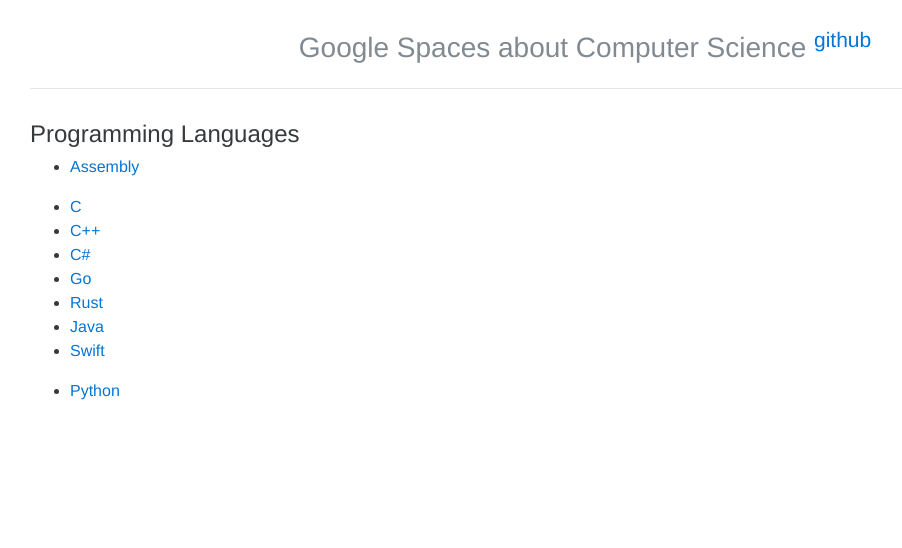
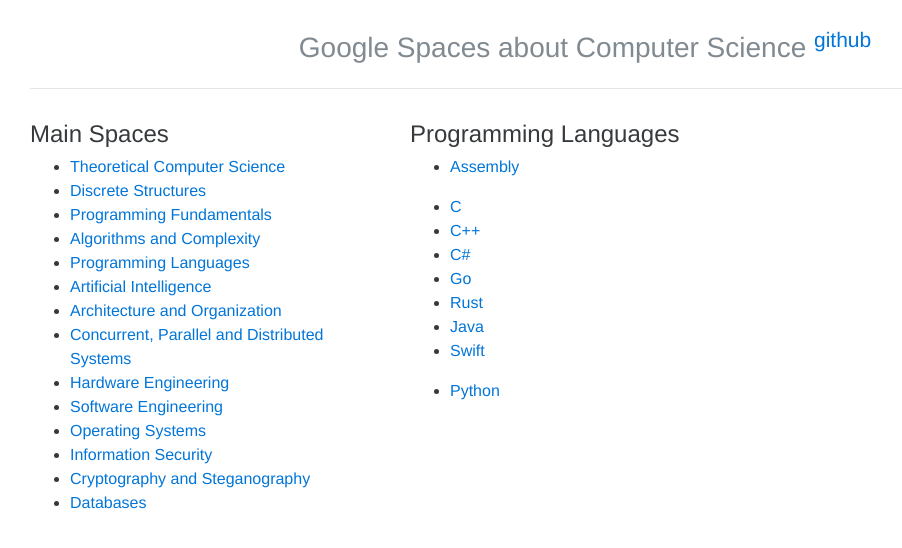
Before and after one commit to NeoTheFox/google-spaces, a plain HTML site: page index.html in a window 1280 px wide. Shown: the whole page, without its empty margins (55-957 px from the left). Drawn offline with Linux system fonts and the light colour scheme.

Commit message:
Add main Spaces

```diff
--- a/index.html
+++ b/index.html
@@ -40,6 +40,27 @@
 
 		<div class="row">
 			<div class="col-md-4">
+				<h4>Main Spaces</h4>
+
+				<ul>
+					<li><a href="https://goo.gl/spaces/J5TyTUkiM36wmnn77">Theoretical Computer Science</a></li>
+					<li><a href="https://goo.gl/spaces/YCpysh2HqYPvqAUK6">Discrete Structures</a></li>
+					<li><a href="https://goo.gl/spaces/uj25FzYTJogz9MkPA">Programming Fundamentals</a></li>
+					<li><a href="https://goo.gl/spaces/skPPw9N2R19qqyJ18">Algorithms and Complexity</a></li>
+					<li><a href="https://goo.gl/spaces/B8v8MufQarauYZWg9">Programming Languages</a></li>
+					<li><a href="https://goo.gl/spaces/mGApBE8rpoG7kRJu9">Artificial Intelligence</a></li>
+					<li><a href="https://goo.gl/spaces/9mXtFKMxtEDds3Wx6">Architecture and Organization</a></li>
+					<li><a href="https://goo.gl/spaces/5qXuFw2EdtAKrW7L6">Concurrent, Parallel and Distributed Systems</a></li>
+					<li><a href="https://goo.gl/spaces/132AyWyuQKG2PFLW9">Hardware Engineering</a></li>
+					<li><a href="https://goo.gl/spaces/iQ4FqchWeRpVcE2k6">Software Engineering</a></li>
+					<li><a href="https://goo.gl/spaces/heof1wgDxcchQ5UK9">Operating Systems</a></li>
+					<li><a href="https://goo.gl/spaces/Po8e1SixsffGjPCr6">Information Security</a></li>
+					<li><a href="https://goo.gl/spaces/k7CU7kgojhzyuHQv5">Cryptography and Steganography</a></li>
+					<li><a href="https://goo.gl/spaces/SposjcDaYdSeedje7">Databases</a></li>
+				</ul>
+			</div>
+
+			<div class="col-md-4">
 				<h4>Programming Languages</h4>
 
 				<ul>
```
